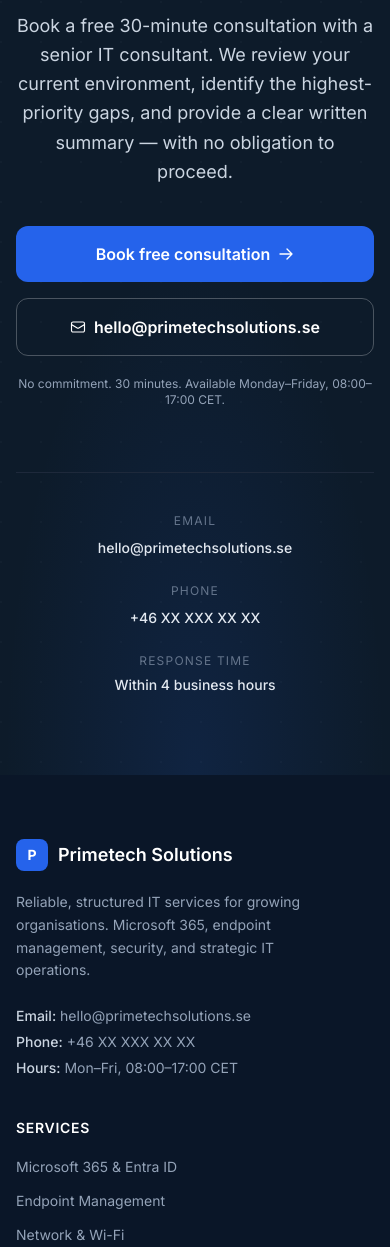
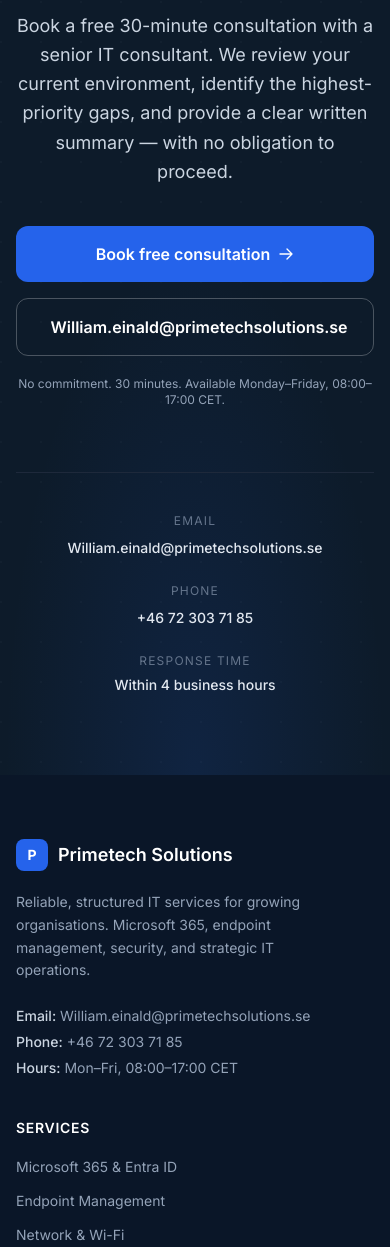
Before and after one commit to Primetechsolutionss/program, a Next.js app in the folder primetech-solutions/: page / in a window 390 px wide. Shown: the part 10221-11468 px from the top of the page. Built offline with nearby package versions, Linux system fonts and the light colour scheme.

Commit message:
Update contact info on homepage and footer
- FinalCTA: update email button and contact strip with William Einald's details
- Footer: update email and phone with real contact info

Co-Authored-By: Claude Sonnet 4.6 <noreply@anthropic.com>

```diff
--- a/primetech-solutions/src/components/layout/Footer.tsx
+++ b/primetech-solutions/src/components/layout/Footer.tsx
@@ -46,16 +46,16 @@ export default function Footer() {
               <p>
                 <span className="text-slate-300 font-medium">Email:</span>{' '}
                 <a
-                  href="mailto:hello@primetechsolutions.se"
+                  href="mailto:William.einald@primetechsolutions.se"
                   className="hover:text-white transition-colors"
                 >
-                  hello@primetechsolutions.se
+                  William.einald@primetechsolutions.se
                 </a>
               </p>
               <p>
                 <span className="text-slate-300 font-medium">Phone:</span>{' '}
-                <a href="tel:+46XXXXXXXXX" className="hover:text-white transition-colors">
-                  +46 XX XXX XX XX
+                <a href="tel:+46723037185" className="hover:text-white transition-colors">
+                  +46 72 303 71 85
                 </a>
               </p>
               <p>
--- a/primetech-solutions/src/components/sections/FinalCTA.tsx
+++ b/primetech-solutions/src/components/sections/FinalCTA.tsx
@@ -56,7 +56,7 @@ export default function FinalCTA() {
               </svg>
             </Link>
             <Link
-              href="mailto:hello@primetechsolutions.se"
+              href="mailto:William.einald@primetechsolutions.se"
               className="w-full sm:w-auto inline-flex items-center justify-center gap-2 px-7 py-4 border border-white/25 text-white font-semibold rounded-xl hover:border-white/50 hover:bg-white/5 transition-colors text-base"
             >
               <svg
@@ -73,7 +73,7 @@ export default function FinalCTA() {
                   d="M21.75 6.75v10.5a2.25 2.25 0 0 1-2.25 2.25h-15a2.25 2.25 0 0 1-2.25-2.25V6.75m19.5 0A2.25 2.25 0 0 0 19.5 4.5h-15a2.25 2.25 0 0 0-2.25 2.25m19.5 0v.243a2.25 2.25 0 0 1-1.07 1.916l-7.5 4.615a2.25 2.25 0 0 1-2.36 0L3.32 8.91a2.25 2.25 0 0 1-1.07-1.916V6.75"
                 />
               </svg>
-              hello@primetechsolutions.se
+              William.einald@primetechsolutions.se
             </Link>
           </div>
 
@@ -85,8 +85,8 @@ export default function FinalCTA() {
         {/* Contact details strip */}
         <div className="mt-16 pt-10 border-t border-slate-800 grid grid-cols-1 sm:grid-cols-3 gap-6 text-center">
           {[
-            { label: 'Email', value: 'hello@primetechsolutions.se', href: 'mailto:hello@primetechsolutions.se' },
-            { label: 'Phone', value: '+46 XX XXX XX XX', href: 'tel:+46XXXXXXXXX' },
+            { label: 'Email', value: 'William.einald@primetechsolutions.se', href: 'mailto:William.einald@primetechsolutions.se' },
+            { label: 'Phone', value: '+46 72 303 71 85', href: 'tel:+46723037185' },
             { label: 'Response time', value: 'Within 4 business hours', href: null },
           ].map(({ label, value, href }) => (
             <div key={label}>
```
